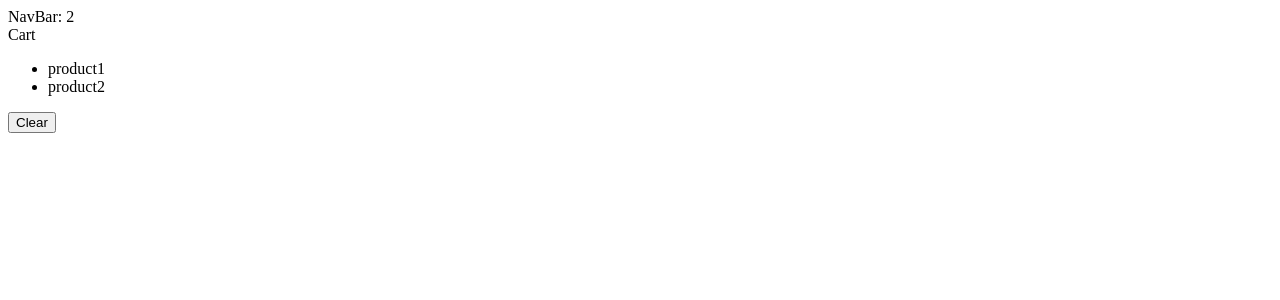
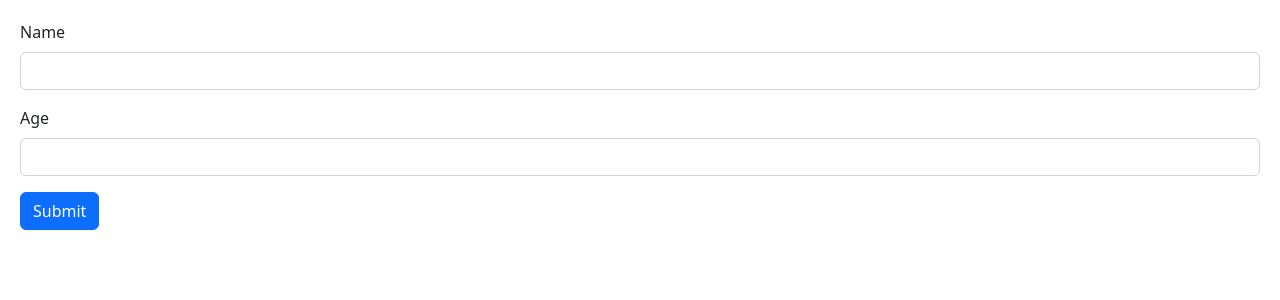
Before and after one commit to aem3780/react-movie-app, a React (Vite) app: page / in a window 1280 px wide. Shown: the top 300 px of the page. Built offline with nearby package versions, Linux system fonts and the light colour scheme.

Commit message:
Experimenting with forms

```diff
--- a/package.json
+++ b/package.json
@@ -14,6 +14,7 @@
     "immer": "^9.0.19",
     "react": "^18.2.0",
     "react-dom": "^18.2.0",
+    "react-hook-form": "7.43",
     "react-icons": "^4.7.1",
     "styled-components": "^6.0.7"
   },
--- a/src/App.tsx
+++ b/src/App.tsx
@@ -1,14 +1,10 @@
 import { useState } from "react";
-import NavBar from "./components/NavBar";
-import Cart from "./components/Cart";
+import Form from "./components/Form";
 
 function App() {
-  const [cartItems, setCartItems] = useState(["product1", "product2"]);
-
   return (
     <div>
-      <NavBar cartItemsCount={cartItems.length} />
-      <Cart cartItems={cartItems} onClear={() => setCartItems([])}/>
+      <Form></Form>
     </div>
   );
 }
--- /dev/null
+++ b/src/components/Form.tsx
@@ -0,0 +1,51 @@
+import React, { FormEvent, useState } from "react";
+import { useForm } from "react-hook-form";
+
+const Form = () => {
+  const [person, setPerson] = useState({
+    name: "",
+    age: "",
+  });
+
+  const handleSubmit = (event: FormEvent) => {
+    event.preventDefault();
+    console.log(person);
+  };
+  return (
+    <form onSubmit={handleSubmit}>
+      <div className="mb-3">
+        <label htmlFor="" className="form-label">
+          Name
+        </label>
+        <input
+          onChange={(event) =>
+            setPerson({ ...person, name: event.target.value })
+          }
+          value={person.name}
+          id="name"
+          type="text"
+          className="form-control"
+        />
+      </div>
+      <div className="mb-3">
+        <label htmlFor="age" className="form-label">
+          Age
+        </label>
+        <input
+          onChange={(event) =>
+            setPerson({ ...person, age: parseInt(event.target.value) })
+          }
+          value={person.age}
+          id="age"
+          type="number"
+          className="form-control"
+        />
+      </div>
+      <button className="btn btn-primary" type="submit">
+        Submit
+      </button>
+    </form>
+  );
+};
+
+export default Form;
--- /dev/null
+++ b/src/index.css
@@ -0,0 +1,3 @@
+body {
+    padding: 20px;
+}
--- a/src/main.tsx
+++ b/src/main.tsx
@@ -1,7 +1,8 @@
 import React from 'react'
 import ReactDOM from 'react-dom/client'
 import App from './App'
-//import 'bootstrap/dist/css/bootstrap.css'
+import 'bootstrap/dist/css/bootstrap.css'
+import './index.css'
 
 ReactDOM.createRoot(document.getElementById('root') as HTMLElement).render(
   <React.StrictMode>
```
Also changed, not shown: src/components/ExpandableText.tsx (added, +23 -0 lines), 1 other file (tests, documents, lock files or other folders).
